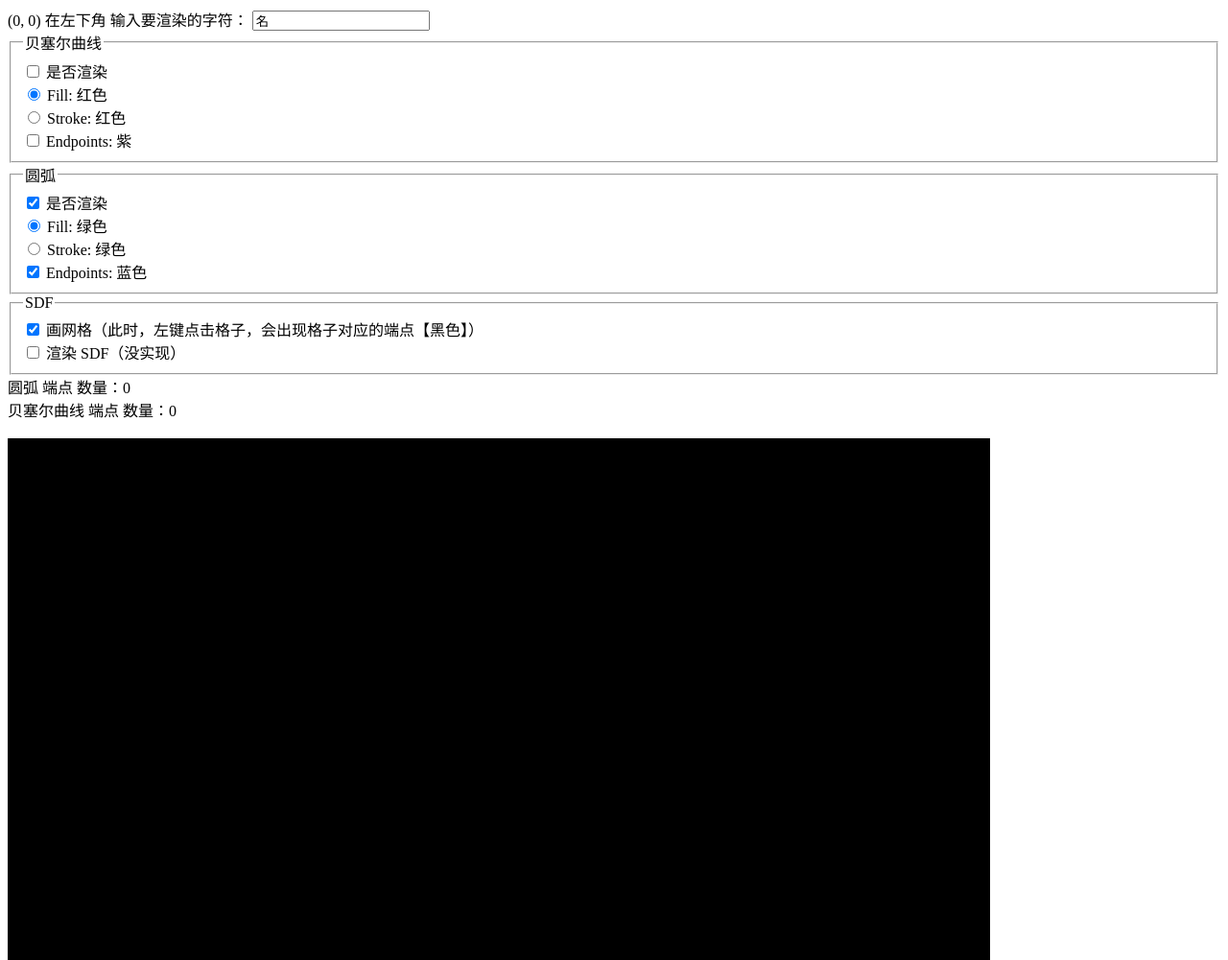
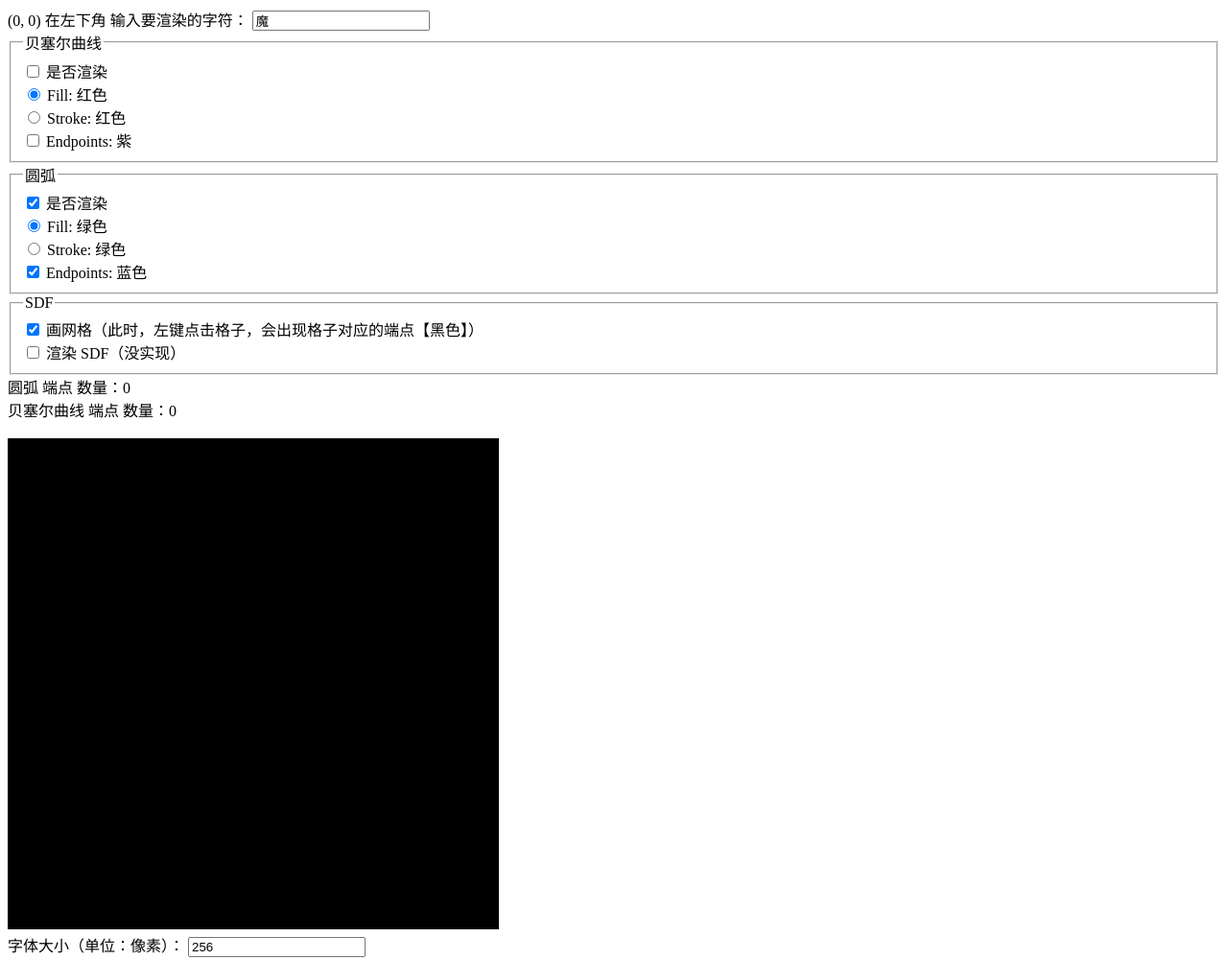
Before and after one commit to moyy/ts_arc, a website with bundled scripts: page index.html in a window 1280 px wide. Shown: the top 1001 px of the page at 96% size. Built offline with nearby package versions, Linux system fonts and the light colour scheme; what opentype.js would draw is missing.

Commit message:
feat: 改变大小

```diff
--- a/index.html
+++ b/index.html
@@ -9,7 +9,7 @@
 <body>
     <label for="char">(0, 0) 在左下角</label>
     <label for="char">输入要渲染的字符：</label>
-    <input type="text" id="char" value="名" placeholder="输入一个字符">
+    <input type="text" id="char" value="魔" placeholder="输入一个字符">
     <br>
     <form>
         <fieldset>
@@ -51,7 +51,12 @@
     <br>
     <label id="data_texture_pixels"></label>
     <br>
-    <canvas id="sdf-canvas" width="1024" height="1024" style="width:1024px;height:1024px;"></canvas>
+    <canvas id="sdf-canvas" width="512" height="512" style="width:512px;height:512px;"></canvas>
+    <br>
+    <label for="char_size">字体大小（单位：像素）：</label>
+    <input type="text" id="char_size" value="256" placeholder="大小：像素">
+    <br>
+
     <canvas id="font-canvas" width="3000" height="3000" style="width:3000px;height:3000px;"></canvas>
     <script type="module" src="dist/app.js"></script>
 </body>
--- a/src/app.ts
+++ b/src/app.ts
@@ -83,6 +83,31 @@ document.addEventListener('DOMContentLoaded', (_) => {
         dt.set_char(target.value);
         dt.draw();
 
+        afterDraw();
+    });
+
+    const convertInputToNumber = (inputValue: string) => {
+        if (!/^\d+$/.test(inputValue)) {
+            console.warn(`警告: 大小设置，输入不完全是数字，value = ${inputValue}`);
+            return -1;
+        }
+
+        return Number(inputValue);
+    }
+
+    const charSizeElement = document.getElementById('char_size') as HTMLInputElement
+    const charSizeValue = charSizeElement ? charSizeElement.value : "256";
+    let size = convertInputToNumber(charSizeValue);
+    if (size > 0) {
+        dt.set_char_size(size);
+    }
+    charSizeElement.addEventListener('input', function (event) {
+        let target = event.target as HTMLInputElement;
+        let size = convertInputToNumber(target.value);
+        if (size > 0) {
+            dt.set_char_size(size);
+        }
+        dt.draw();
         afterDraw();
     });
 
--- a/src/draw_text.ts
+++ b/src/draw_text.ts
@@ -30,6 +30,7 @@ export class DrawText {
     ctx: CanvasRenderingContext2D;
     ttf: string;
     char: string;
+    char_size: number;
     font: Promise<opentype.Font> | null;
 
     last_arcs: BlobArc | null;
@@ -61,7 +62,9 @@ export class DrawText {
         this.ttf = ttf;
         this.ctx = ctx;
         this.font = null;
+
         this.char = "A";
+        this.char_size = 256;
 
         this.last_arcs = null;
 
@@ -123,6 +126,17 @@ export class DrawText {
 
     set_arc_endpoints(is_endpoint: boolean) {
         this.is_endpoint_arc = is_endpoint;
+    }
+
+    set_char_size(size: number) {
+        if (this.char_size !== size) {
+            delete_glyph(this.char);
+        }
+        this.char_size = size;
+
+        if (!this.font) {
+            this.font = this.load()
+        }
     }
 
     set_char(char: string) {
@@ -229,7 +243,7 @@ export class DrawText {
         return this.last_blob_string;
     }
 
-    draw(font_size = 1000) {
+    draw() {
         if (!this.font) {
             this.font = this.load();
         }
@@ -252,7 +266,7 @@ export class DrawText {
                 throw new Error(`g is null`);
             }
 
-            let scale = font_size * window.devicePixelRatio;
+            let scale = this.char_size * window.devicePixelRatio;
             let m = mat4.create();
             mat4.identity(m);
             mat4.translate(m, m, [25.0, 120.0, 0.0]);
```
